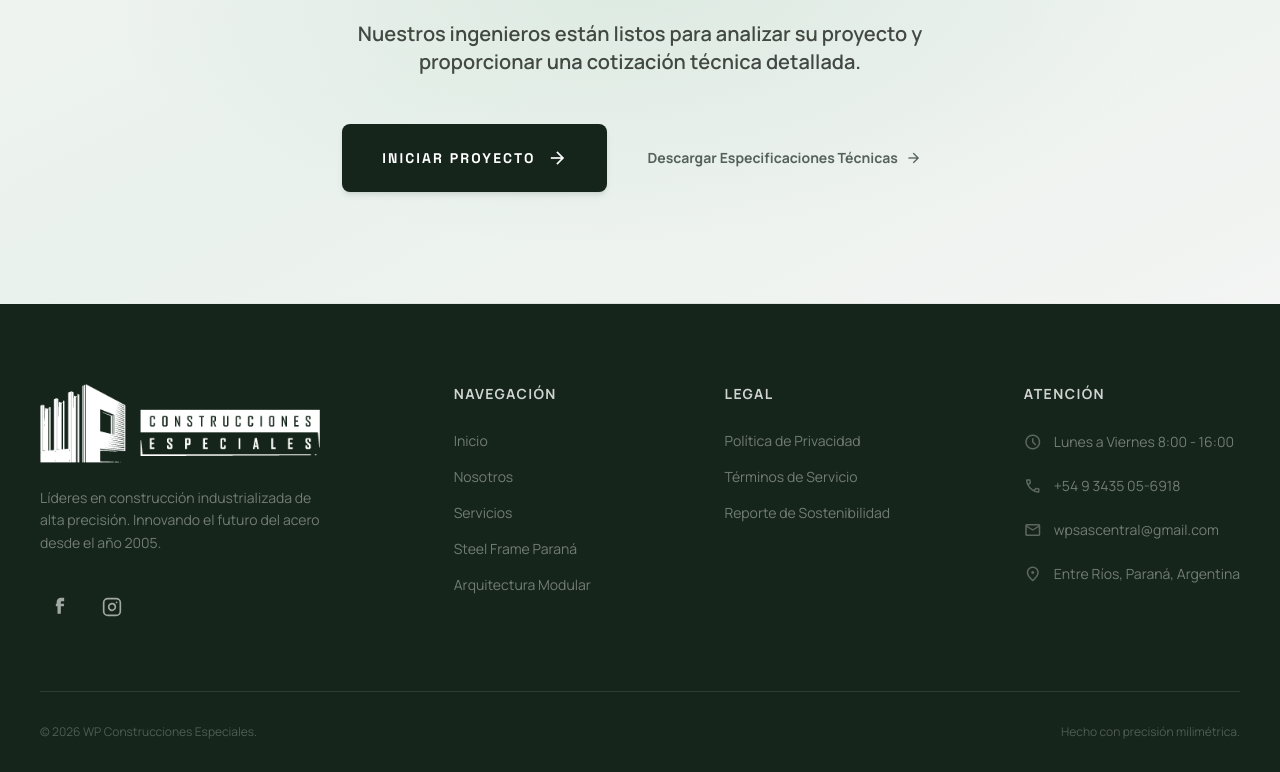
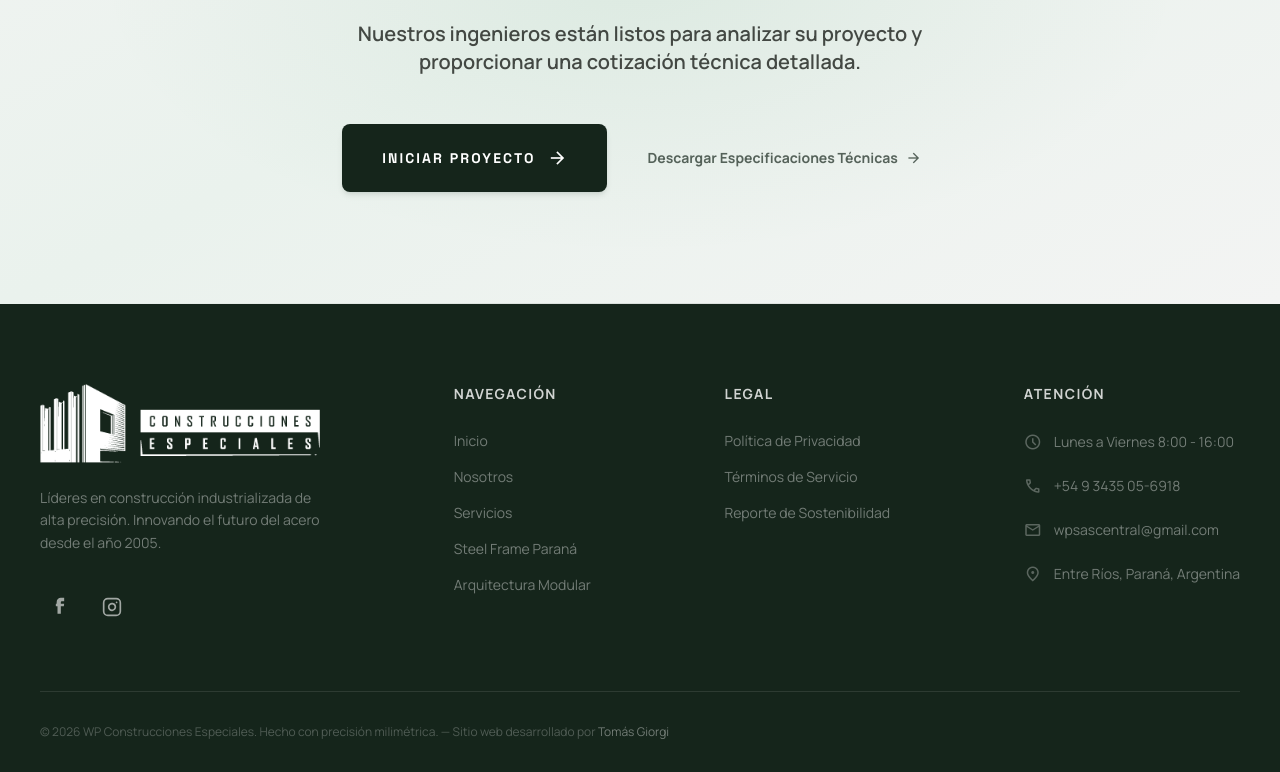
Before and after one commit to wpconstruccionesespeciales/wp_pagina_web, a React (Vite) app: page /nosotros in a window 1280 px wide. Shown: the part 6179-6951 px from the top of the page. Built offline with nearby package versions, Linux system fonts and the light colour scheme.

Commit message:
feat(footer): agregar crédito al desarrollador Tomás Giorgi en footer y páginas WMU

```diff
--- a/src/components/Footer.jsx
+++ b/src/components/Footer.jsx
@@ -107,8 +107,7 @@ export default function Footer({ showCTA = true }) {
 
         {/* Bottom */}
         <div className="pt-8 border-t border-white/10 flex flex-col sm:flex-row justify-between items-center gap-4 text-white/25 text-xs">
-          <p>© 2026 WP Construcciones Especiales.</p>
-          <p>Hecho con precisión milimétrica.</p>
+          <p>© 2026 WP Construcciones Especiales. Hecho con precisión milimétrica. — Sitio web desarrollado por <a href="https://tomygiorgi.vercel.app/" target="_blank" rel="noopener noreferrer" className="text-white/40 hover:text-white transition-colors">Tomás Giorgi</a></p>
         </div>
       </div>
     </footer>
```
